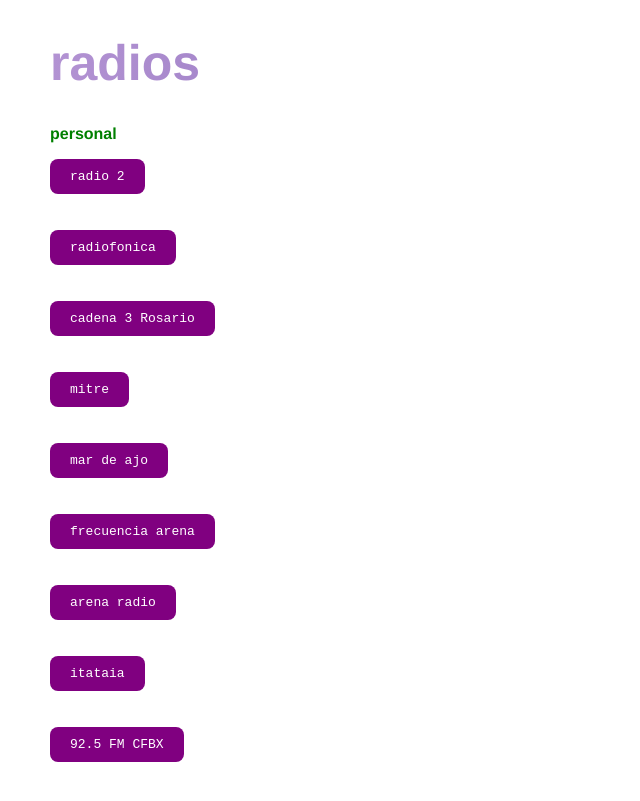
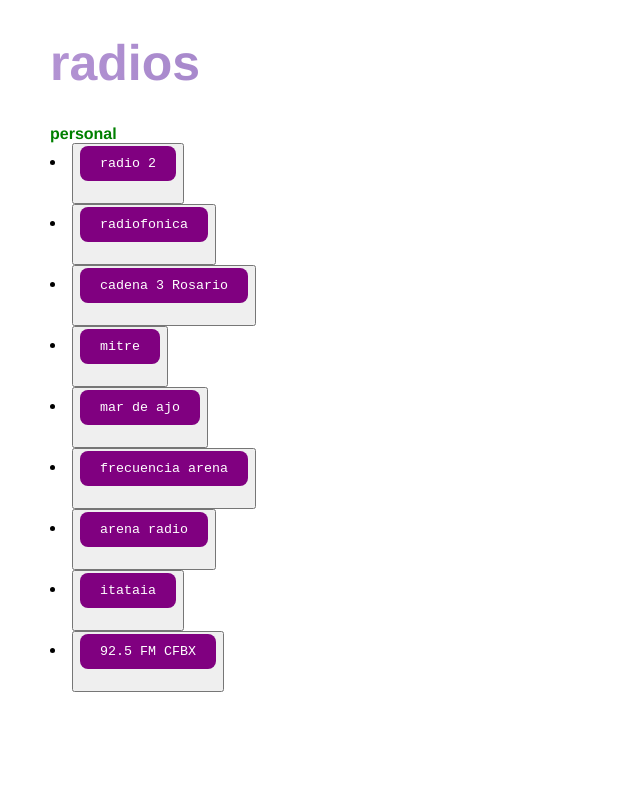
Before and after one commit to waltermas-gitter/papers, a Jekyll site: the page built from _posts/2024-11-24-radios.md, in a window 1280 px wide. Shown: the top 801 px of the page, without its empty margins (0-640 px from the left). Built offline with Jekyll 4.4.1, drawn with Linux system fonts in a browser that asks for light colours.

Commit message:
con bootstrap

```diff
--- a/_posts/2024-11-24-radios.md
+++ b/_posts/2024-11-24-radios.md
@@ -4,5 +4,7 @@ title: radios
 categories: personal
 ---
 {% for radio in site.data.radios.radios %}
-[{{ radio.name }}]({{radio.url}})
+<li>
+	<button type="button" class="btn btn-outline-primary mt-2"><a href="{{ radio.url }}">{{ radio.name }}</a></button>
+</li>
 {% endfor %}
```
